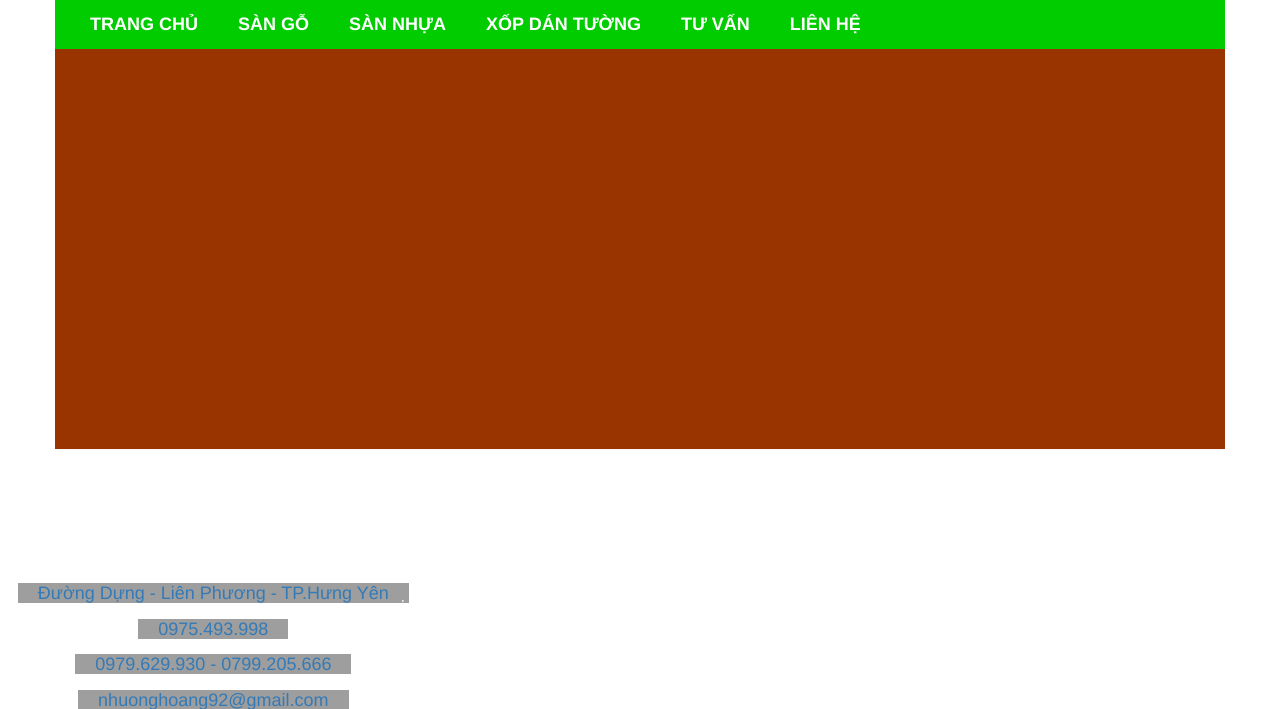
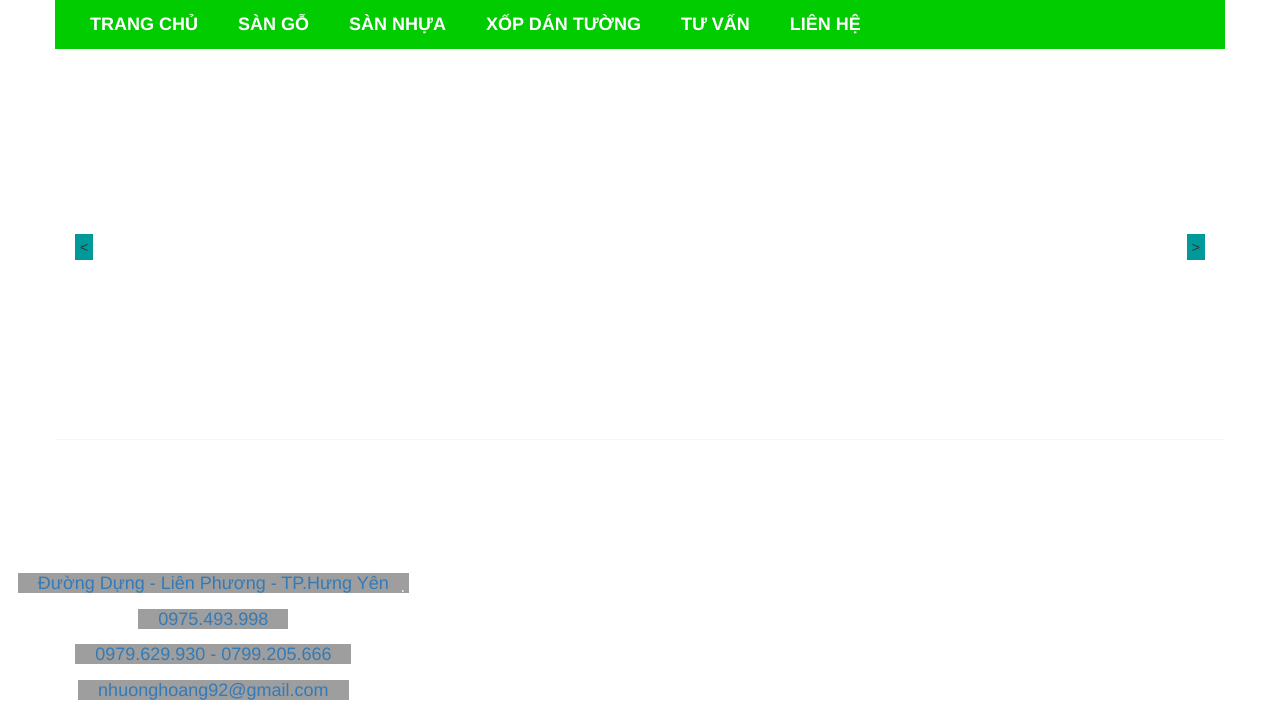
Before and after one commit to thehanhvu/hanh, a PHP site: page /?xem=1 in a window 1280 px wide. Shown: the part 929-1638 px from the top of the page. Run offline with PHP 8.4, Linux system fonts and the light colour scheme; data that the repository does not hold is empty; grey boxes are pictures that could not be loaded.

Commit message:
hoan thanh slide

```diff
--- a/admin/config.php
+++ b/admin/config.php
@@ -1,7 +1,7 @@
 <?
 $maychu = "localhost";
 $taikhoan = "root";
-$matkhau ="299092kaka";
+$matkhau ="tuanninh1";
 $csdl = "sango";
 $connect = mysql_connect($maychu,$taikhoan,$matkhau);
 mysql_select_db($csdl,$connect);
--- a/css/style.css
+++ b/css/style.css
@@ -63,21 +63,21 @@
 			top:25px;
 			padding:4px 0 0 0;
 			}
+#sliderWraper{
+	position: relative;
+	overflow: hidden;
+}
 .slide{
-	width:100%;
-	height:400px;
-	background:#930;
+	position: absolute;
 	}
 .slide img{
 	float:left;
-	width:100%;
 }
 .nuttrai{
 	padding:3px 5px 3px 5px;
 	background:#099;
 	position:absolute;
 	left:20px;
-	top:200px;
 	}
 .nuttrai:hover{
 	cursor:pointer;
@@ -87,7 +87,6 @@
 	background:#099;
 	position:absolute;
 	right:20px;
-	top:200px;
 	}
 .nutphai:hover{
 	cursor:pointer;
@@ -98,9 +97,6 @@
 	position:relative;
 	}
 
-.mainhome{
-
-	}
 .tieude{
 		width:100%;
 		height:50px;
--- a/include/slide.php
+++ b/include/slide.php
@@ -3,58 +3,70 @@
 	$sql = "select url from anhbanner order by thuTu ASC";
 	$tb = mysql_query($sql);
 ?>
-<div class="container no-padding">
+<div class="container">
 	<div class="row">
-    	<div class="col-sm-12 col-md-12 col-lg-12">
+    	<div class="col-sm-12 col-md-12 col-lg-12 no-padding" id="sliderWraper">
         	<div class="slide">
-
 				<?  while ($rs = mysql_fetch_array($tb)){?>
                        <img src="<? echo $rs["url"];?>" />
                 <? } ?>
-            </div>
+			</div>
+			<div class="nuttrai nut" onClick="previous();">&lt;</div>
+    		<div class="nutphai nut" onClick="next();">&gt;</div>
     	</div>
 	</div>
-    <div class="nuttrai" onClick="previous();">&lt;</div>
-    <div class="nutphai" onClick="next();">&gt;</div>
+
 </div>
 
-<script language="javascript" async>
-/*
+<script language="javascript">
+	var sliderWraper = document.getElementById('sliderWraper');
+	var slide = document.getElementsByClassName('slide')[0];
 	var img = document.querySelectorAll('.slide img');
-				for(var i =0;i<img.length; i++){
-					img[i].style.width=1000+"px";
-					img[i].style.height=500+"px";
-				}
-	var W = img.length * 1000;
-	var slide = document.getElementsByClassName('slide')[0];
-	if(!slide.style.position) slide.style.position ="absolute";
-	if(!slide.style.left) slide.style.left =0+"px" //Nếu chưa có cái này sẽ không tính được 'x' => lỗi chương trình;
-	slide.style.width = W +"px";
-	var dich =0;
+	var nut = document.getElementsByClassName('nut');
+	var dich, width, W;
+	window.addEventListener('resize',setup);
+	function setup(){
+		dich =0;
+		width = sliderWraper.offsetWidth;
+		W = width*img.length;
+		var height = width/3;
+		sliderWraper.style.height = height +'px';
+		if(!slide.style.position) slide.style.positon = 'absolute';
+		if(!slide.style.left) slide.style.left = 0;
+		for(let i=0;i<img.length;i++){
+			img[i].style.width = width + 'px';
+			img[i].style.height = height + 'px';
+		}
+		slide.style.width = W + 'px';
+		for (let i = 0; i< nut.length; i++){
+			nut[i].style.top = (height/2-10) + 'px';
+		}
+	}
+	setup();
 	slide.auto = setInterval('next()',4000);
 	function next(){
 		if(slide.auto) clearInterval(slide.auto);
-		dich -= 1000;
-		if(dich<1000-W){dich =0;}
+		dich -= width;
+		if(dich<width-W){dich =0;}
 		play();
 		slide.auto = setInterval('next()',4000);
 	}
 	function previous(){
 		if(slide.auto) clearInterval(slide.auto);
-		dich+=1000;
-		if(dich>0){dich=1000-W;}
+		dich+=width;
+		if(dich>0){dich=width-W;}
 		play();
 		slide.auto = setInterval('next()',4000);
 	}
 	function play(){
 		var slide1 = document.getElementsByClassName('slide')[0];
 		var x = parseInt(slide1.style.left);
-		var dif = Math.ceil(Math.abs((dich-x)/10));
+		var dif = Math.ceil(Math.abs((dich-x)/8));
 		if(dich>x){x+=dif;}
 		if(dich<x){x-=dif;}
 		if(dich==x)return;
 		slide1.style.left = x+"px";
 		slide1.move = setTimeout('play()',40);
 	}
-	*/
+
 </script>
```
Also changed, not shown: 16 other files.
